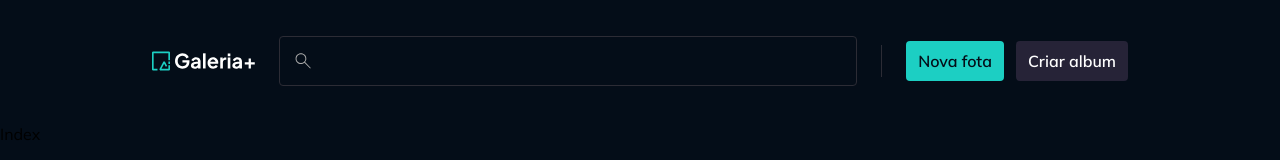
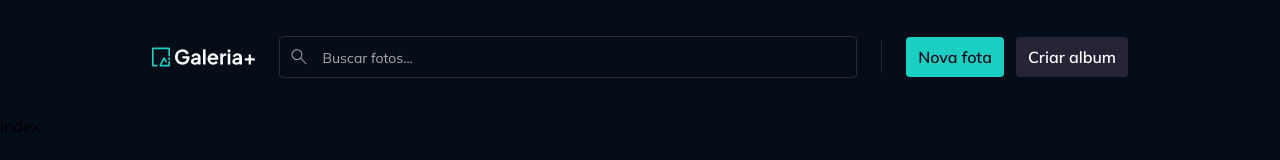
Before and after one commit to MrNaceja/rocketseat-react-gallery-plus, a React (Vite) app: page / in a window 1280 px wide. Shown: the top 160 px of the page. Built offline with nearby package versions, Linux system fonts and the light colour scheme.

Commit message:
fix: fix textfield size

```diff
--- a/src/components/layout/header.tsx
+++ b/src/components/layout/header.tsx
@@ -15,7 +15,7 @@ export function Header() {
                     svg={LogoIcon}
                 />
             </IndexLink>
-            <TextField className="flex-1" leadingIcon={SearchIcon} />
+            <TextField className="flex-1" leadingIcon={SearchIcon} placeholder="Buscar fotos..."/>
             <Divider orientation="vertical" className="h-8"/>
             <aside className="flex items-center gap-3">
                 <Button variant="primary">Nova fota</Button>
--- a/src/components/ui/text-field.tsx
+++ b/src/components/ui/text-field.tsx
@@ -8,7 +8,7 @@ interface TextFieldProps extends ComponentProps<'input'> {
 }
 export function TextField({ leadingIcon: LeadingIcon, className, ...inputProps }: TextFieldProps) {
     return (
-        <div className={cx("flex items-center p-3 rounded-sm border border-border-primary w-fit focus-within:border-border-active gap-3", className)}>
+        <div className={cx("flex items-center p-2 rounded-sm border border-border-primary w-fit focus-within:border-border-active gap-3", className)}>
             {
                 LeadingIcon && (
                     <Icon
```
